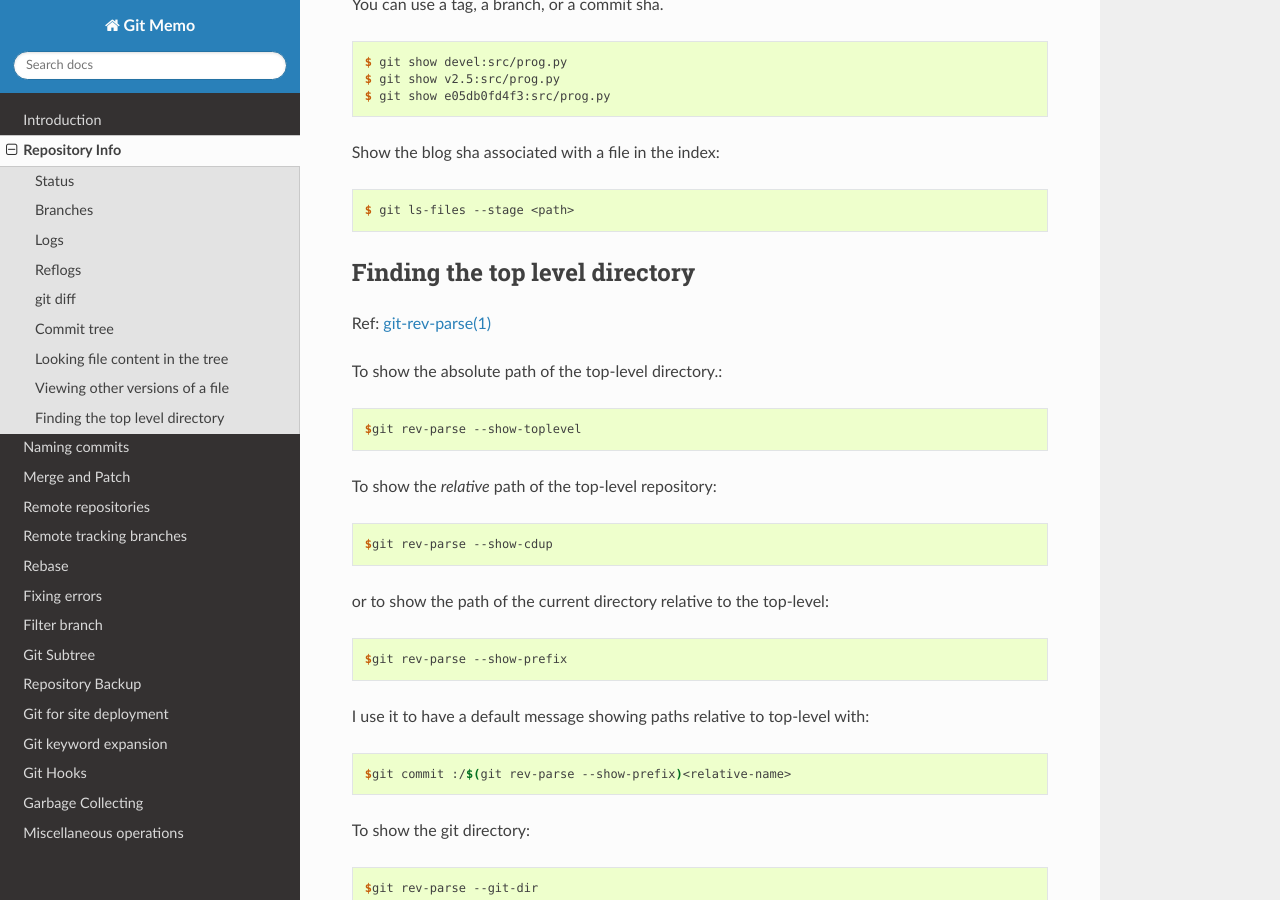
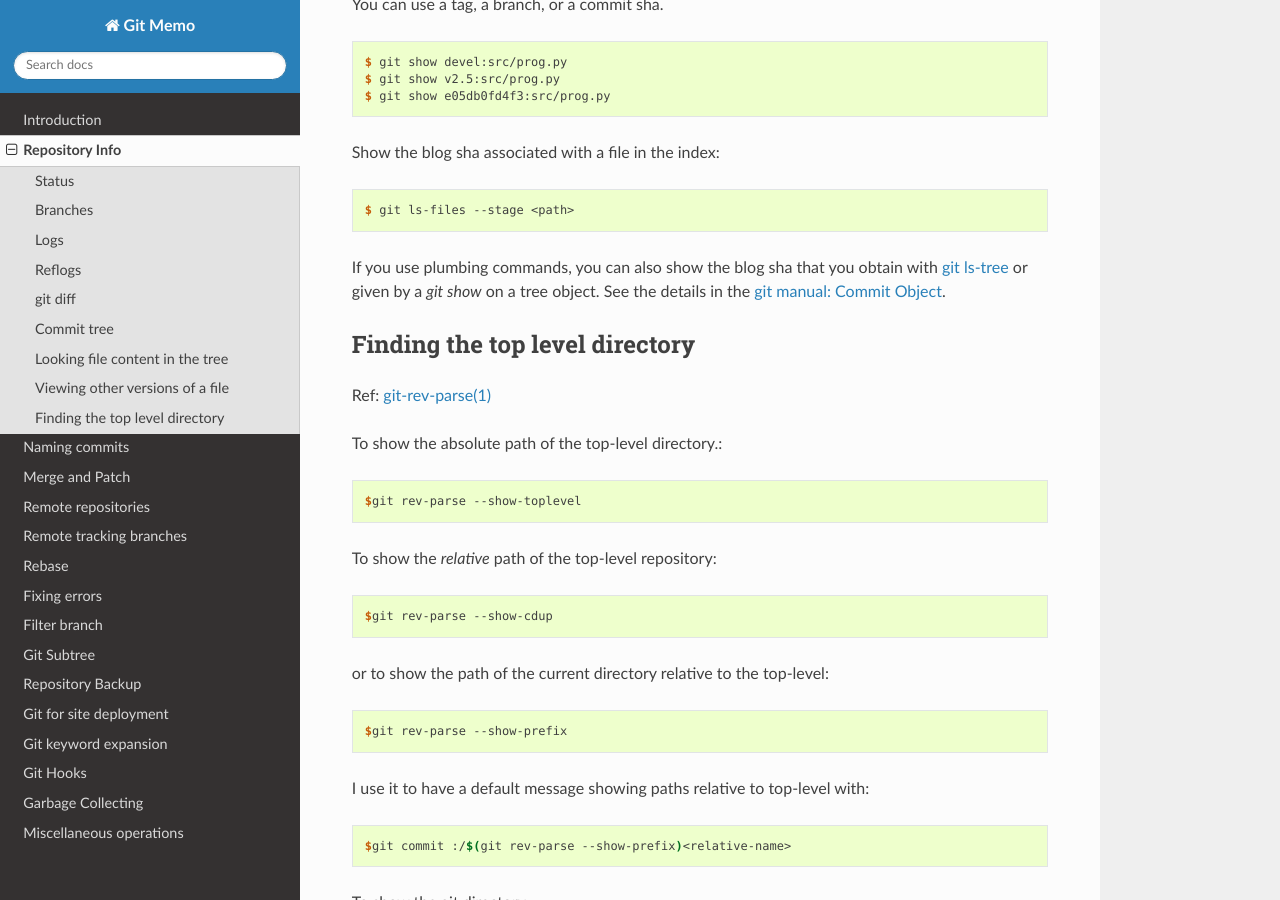
Before and after one commit to marczz/git-memo, a Sphinx documentation site: the page built from source/git_info.rst, in a window 1280 px wide and 900 px high, scrolled down 5220 px. Built offline with Sphinx 7.4.7 and the Read the Docs theme 2.0.0, drawn with Linux system fonts in a browser that asks for light colours.

Commit message:
git_info.rst: added note on plumbing ls-tree and show on tree sha.

```diff
--- a/source/git_info.rst
+++ b/source/git_info.rst
@@ -314,6 +314,10 @@ Show the blog sha associated with a file in the index:
 
     $ git ls-files --stage <path>
 
+If you use plumbing commands, you can also show the blog sha that you
+obtain with :gitdoc:`git ls-tree <git-ls-tree.html>`  or given by a
+*git show* on a tree object. See the details in the
+:gitdoc:`git manual: Commit Object <user-manual.html#commit-object>`.
 
 Finding the top level directory
 -------------------------------
```
